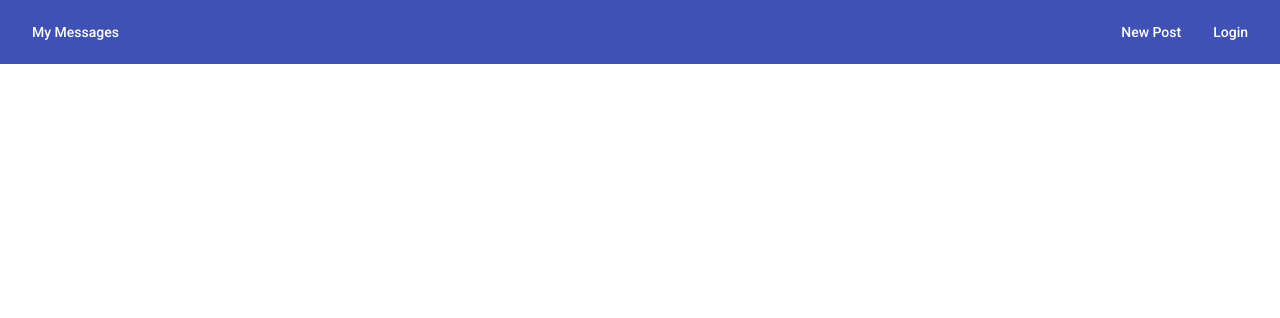
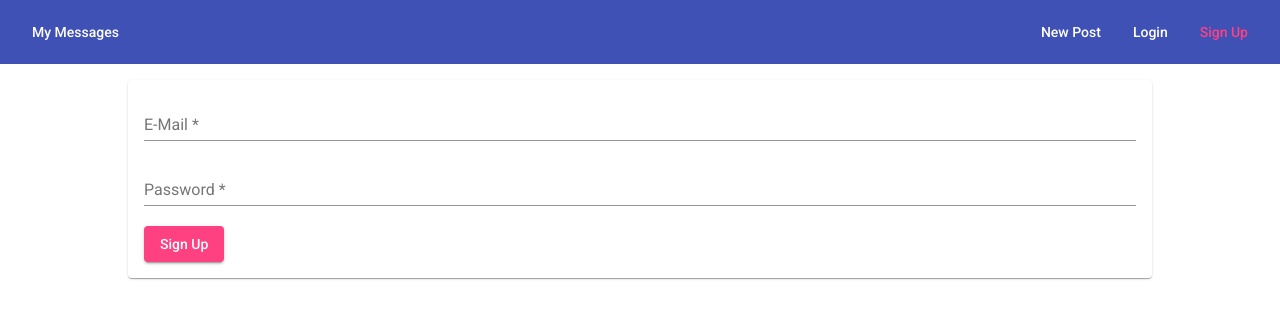
Before and after one commit to sandeepnunna90/mean-course, an Angular app: page /signup in a window 1280 px wide. Before the commit this address led to /. Shown: the top 318 px of the page. Built offline with nearby package versions, Linux system fonts and the light colour scheme.

Commit message:
Create Singup Component:
- Create componennt, template, css files
- Import the Signup component in AppModule to intialize
- Add the signup path to app-routing module
- Style the signup page
- Add the signup button to the header
- Add the isLoading property for the spinner in the signup component

```diff
--- a/src/app/app-routing.module.ts
+++ b/src/app/app-routing.module.ts
@@ -4,12 +4,14 @@
 import { PostListComponent } from './posts/post-list/post-list.component';
 import { PostCreateComponent } from './posts/post-create/post-create.component';
 import { LoginComponent } from './auth/login/login.component';
+import { SignupComponent } from './auth/signup/signup.component';
 
 const routes: Routes = [
   { path: '', component: PostListComponent },
   { path: 'create', component: PostCreateComponent },
   { path: 'edit/:postId', component: PostCreateComponent },
-  { path: 'login', component: LoginComponent }
+  { path: 'login', component: LoginComponent },
+  { path: 'signup', component: SignupComponent }
 ];
 
 @NgModule({
--- a/src/app/app.module.ts
+++ b/src/app/app.module.ts
@@ -19,6 +19,7 @@
 import { PostCreateComponent } from './posts/post-create/post-create.component';
 import { PostListComponent } from './posts/post-list/post-list.component';
 import { LoginComponent } from './auth/login/login.component';
+import { SignupComponent } from './auth/signup/signup.component';
 
 @NgModule({
   declarations: [
@@ -26,7 +27,8 @@
     PostCreateComponent,
     HeaderComponent,
     PostListComponent,
-    LoginComponent
+    LoginComponent,
+    SignupComponent
   ],
   imports: [
     BrowserModule,
--- /dev/null
+++ b/src/app/auth/signup/signup.component.css
@@ -0,0 +1,7 @@
+mat-form-field {
+  width: 100%;
+}
+
+mat-spinner {
+  margin: auto;
+}
--- /dev/null
+++ b/src/app/auth/signup/signup.component.html
@@ -0,0 +1,14 @@
+<mat-card>
+  <mat-spinner *ngIf="isLoading"></mat-spinner>
+  <form (submit)="onSignup(signupForm)" #signupForm="ngForm" *ngIf="!isLoading">
+    <mat-form-field>
+      <input matInput name="email" ngModel type="email" placeholder="E-Mail" #emailInput="ngModel" required email>
+      <mat-error *ngIf="emailInput.invalid">Please enter a valid email</mat-error>
+    </mat-form-field>
+    <mat-form-field>
+      <input matInput name="password" type="password" ngModel placeholder="Password" #passwordInput="ngModel" required>
+      <mat-error *ngIf="passwordInput.invalid">Please enter a valid password</mat-error>
+    </mat-form-field>
+    <button mat-raised-button color="accent" type="submit">Sign Up</button>
+  </form>
+</mat-card>
--- /dev/null
+++ b/src/app/auth/signup/signup.component.ts
@@ -0,0 +1,14 @@
+import { Component } from '@angular/core';
+import { NgForm } from '@angular/forms';
+
+@Component({
+  templateUrl: './signup.component.html',
+  styleUrls: ['./signup.component.css']
+})
+export class SignupComponent {
+  isLoading = false;
+
+  onSignup(form: NgForm): void {
+    console.log(form.value);
+  }
+}
--- a/src/app/header/header.component.html
+++ b/src/app/header/header.component.html
@@ -10,5 +10,8 @@
     <li>
       <a mat-button [routerLink]="['/login']" routerLinkActive="mat-accent">Login</a>
     </li>
+    <li>
+      <a mat-button [routerLink]="['/signup']" routerLinkActive="mat-accent">Sign Up</a>
+    </li>
   </ul>
 </mat-toolbar>
```
